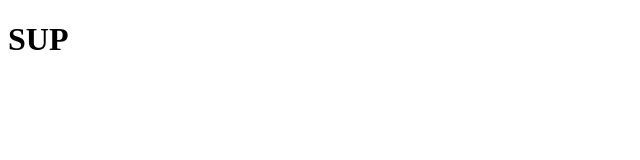
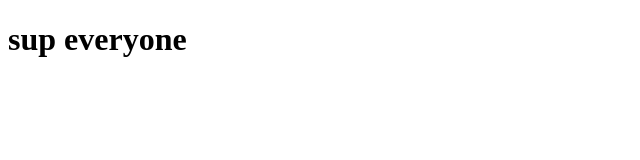
Before and after one commit to jeon7kira-web/temp-project, a plain HTML site: page index.html in a window 1280 px wide. Shown: the whole page, without its empty margins (0-640 px from the left). Drawn offline with Linux system fonts and the light colour scheme.

Commit message:
first update

```diff
--- a/index.html
+++ b/index.html
@@ -6,6 +6,6 @@
     <title>Document</title>
 </head>
 <body>
-    <h1>SUP</h1>
+    <h1>sup everyone</h1>
 </body>
 </html>
```
